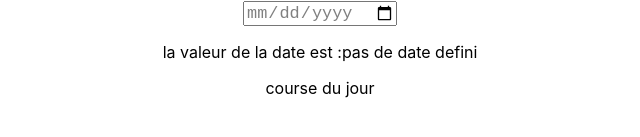
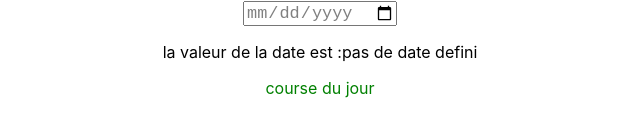
Before and after one commit to perdaf/mypmu, a Next.js app: page / in a window 1280 px wide. Shown: the part 301-438 px from the top of the page, without its empty margins (320-960 px from the left). Built offline with nearby package versions, Linux system fonts and the light colour scheme.

Commit message:
url with param

```diff
--- a/pages/index.js
+++ b/pages/index.js
@@ -27,7 +27,9 @@ export default function Home() {
           />
         </form>
         <p>la valeur de la date est :{date ? date : "pas de date defini"}</p>
-        <a href="/coursesdujour">course du jour</a>
+        <a href={`/infoscourse/${date}`} className={styles.btn__info}>
+          course du jour
+        </a>
       </main>
 
       {/* <footer className={styles.footer}>
--- a/styles/Home.module.css
+++ b/styles/Home.module.css
@@ -108,9 +108,23 @@
   margin-left: 0.5rem;
 }
 
+/* mes css */
+
 .inputdate{
  color: grey;
  font-size: 1.3em;
+}
+
+.btn {
+  border: 1.5px solid black;
+  border-radius: 0.4em;
+  padding: 0.5rem 1rem;
+}
+.btn__info {
+  color: green;
+}
+.btn__danger {
+  color: red;
 }
 
 @media (max-width: 600px) {
```
Also changed, not shown: pages/[coursesdujourId].js (deleted, +0 -28 lines), pages/infoscourse/[coursesdujourid].js (added, +19 -0 lines), 1 other file (tests, documents, lock files or other folders).
